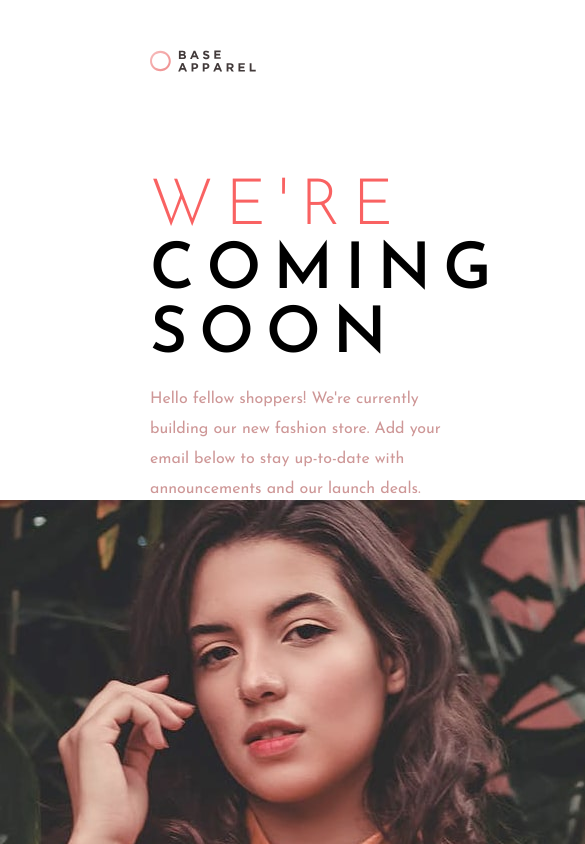
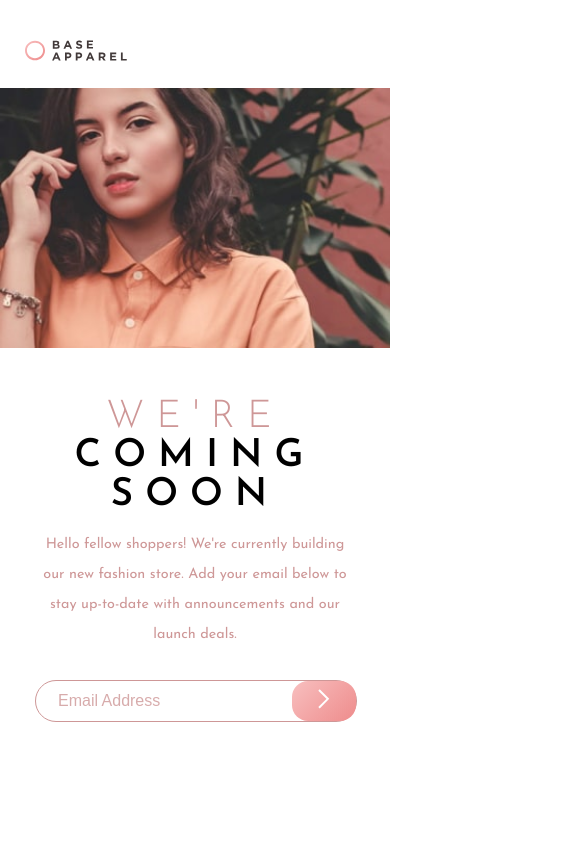
Before and after one commit to jaysig/base-apparel, a plain HTML site: page index.html in a window 390 px wide. Shown: the top 844 px of the page, 585 px wide, since content can reach past the window. Drawn offline with Linux system fonts and the light colour scheme.

Commit message:
Added remaining mobile styles

```diff
--- a/index.html
+++ b/index.html
@@ -22,7 +22,10 @@
         <div class="container">
           <img class="logo" src="./images/logo.svg" alt="logo">
         </div>
-        <div class="container">
+        <div class="">
+          <img class="photo-phone" src="./images/hero-mobile.jpg" alt="landing">
+        </div>
+        <div class="container input-container">
           <div class="titles">
             <h1 class="soft-text">WE'RE</h1>
             <h1 class="">COMING</h1>
--- a/styles.sass
+++ b/styles.sass
@@ -8,6 +8,7 @@ $heavy: 600
 $mid: 400
 $light: 300
 $inputTextSize: 1rem
+$breakpointPhone: 500px
 
 html
     height: 100%
@@ -17,6 +18,8 @@ body
     font-family: Josefin Sans, sans-serif
     margin: 0
     min-height: 100%
+    @media (max-width: $breakpointPhone)
+        font-size: .6rem
 
 h1
     margin: 0
@@ -28,6 +31,7 @@ h1
     font-weight: $mid
     font-size: $inputTextSize
     padding: 10px
+    opacity: 80%
 
 /* FORM STYLING
 form
@@ -37,6 +41,8 @@ form
     border-radius: 25px
     height: 40px
     width: 90%
+    @media (max-width: $breakpointPhone)
+        width: 100%
 
 input
     flex-grow: 2
@@ -62,9 +68,16 @@ button
 
 .container
     margin: 50px 75px 50px 150px
+    @media (max-width: $breakpointPhone)
+        margin: 0px 25px 25px 25px
 
 .input-column
     height: 500px
+
+.input-container
+    text-align: center
+    @media (max-width: $breakpointPhone)
+        margin-top: 50px
 
 .row
     display: flex
@@ -73,21 +86,38 @@ button
     width: 100%
 
 .cta
-    padding-right: 50px
+    @media (max-width: $breakpointPhone)
+        padding: 0 10px
+
+.photo-column
+    @media (max-width: $breakpointPhone)
+        display: none
 
 /* .wrapper
 
 /* IMAGE STYLING
 .logo
     width: 30%
+    @media (max-width: $breakpointPhone)
+        width: 30%
+        padding-top: 40px
 
 .photo
     height: 100%
+    @media (max-width: $breakpointPhone)
+        display: none
+
+.photo-phone
+    display: none
+    @media (max-width: $breakpointPhone)
+        display: block
+        width: 100%
+        height: auto
 
 /* TEXT STYLING
 
 .soft-text
-    color: $softRed
+    color: $saturatedRed
     font-weight: $light
 
 .saturated-text
@@ -95,6 +125,11 @@ button
     font-weight: $mid
     margin-bottom: 30px
     line-height: 30px
+    @media (max-width: $breakpointPhone)
+        font-size: .9rem
 
 .rounded-input
     font-size: $inputTextSize
+
+.titles
+    display: block
```
Also changed, not shown: design/mobile-design.jpg, styles.css, 1 other file.
